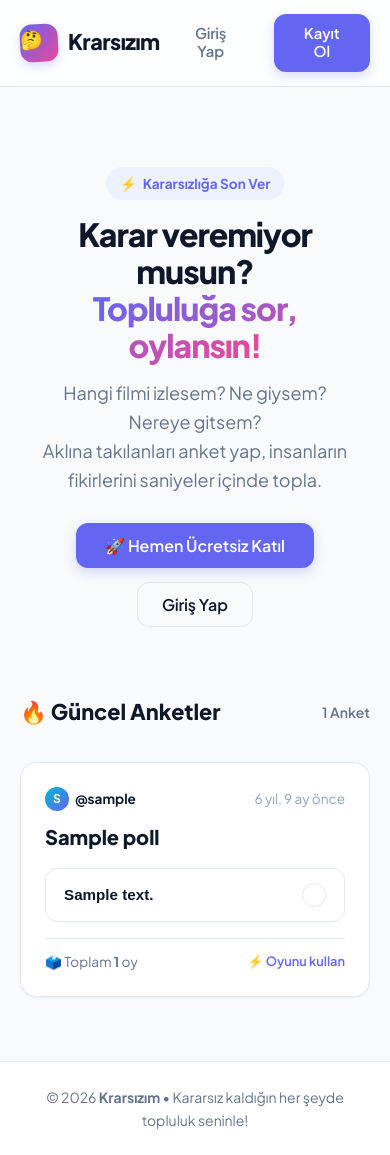
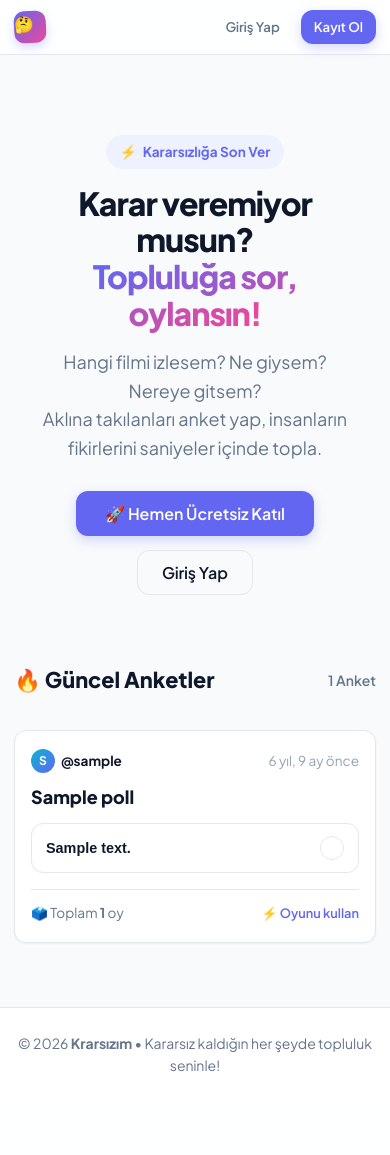
Before and after one commit to dirganozan/Kararsizim, a Django app: page / in a window 390 px wide. After the commit the page ends 1072 px from the top, so only its background shows below. Run offline with Django 5.2, Linux system fonts and the light colour scheme; tables that the repository leaves empty hold one stand-in row (values such as "Sample post").

Commit message:
feat: Faz 4 - UI/UX cilalama, responsive iyilestirmeleri ve Vercel deployment yapilandirmasi

```diff
--- a/static/core/css/style.css
+++ b/static/core/css/style.css
@@ -920,3 +920,133 @@ a:hover {
 .poll-card.just-voted {
   animation: voteGlow 0.3s ease-out;
 }
+
+/* ==========================================================================
+   FAZ 4: UI/UX POLISHING, MICRO-INTERACTIONS & RESPONSIVE POLISH
+   ========================================================================== */
+
+/* Custom Sleek Scrollbar */
+::-webkit-scrollbar {
+  width: 8px;
+  height: 8px;
+}
+
+::-webkit-scrollbar-track {
+  background: #F1F5F9;
+}
+
+::-webkit-scrollbar-thumb {
+  background: #CBD5E1;
+  border-radius: 9999px;
+}
+
+::-webkit-scrollbar-thumb:hover {
+  background: #94A3B8;
+}
+
+/* Shimmer Highlight on Progress Fill */
+.poll-progress-fill::after {
+  content: '';
+  position: absolute;
+  top: 0;
+  left: 0;
+  right: 0;
+  bottom: 0;
+  background: linear-gradient(
+    90deg,
+    rgba(255, 255, 255, 0) 0%,
+    rgba(255, 255, 255, 0.35) 50%,
+    rgba(255, 255, 255, 0) 100%
+  );
+  transform: translateX(-100%);
+  animation: progressShimmer 2.2s infinite;
+}
+
+@keyframes progressShimmer {
+  100% {
+    transform: translateX(100%);
+  }
+}
+
+/* Polished Empty State */
+.phase-card {
+  transition: transform 0.2s ease, box-shadow 0.2s ease;
+}
+
+.phase-card:hover {
+  box-shadow: var(--shadow-md);
+}
+
+/* Enhanced Responsive Styles */
+@media (max-width: 640px) {
+  .container {
+    padding: 0 14px;
+  }
+
+  .navbar {
+    padding: 10px 0;
+  }
+
+  .brand-logo {
+    font-size: 1.15rem;
+  }
+
+  .brand-icon {
+    width: 32px;
+    height: 32px;
+    font-size: 1rem;
+    border-radius: 10px;
+  }
+
+  .nav-links {
+    gap: 8px;
+  }
+
+  .nav-links .btn {
+    padding: 8px 12px;
+    font-size: 0.825rem;
+  }
+
+  .user-chip {
+    padding: 4px 10px;
+    font-size: 0.825rem;
+  }
+
+  .poll-card {
+    padding: 18px 16px;
+    border-radius: var(--radius-md);
+  }
+
+  .poll-question {
+    font-size: 1.125rem;
+    margin-bottom: 14px;
+  }
+
+  .poll-option-btn {
+    padding: 12px 14px;
+    font-size: 0.9rem;
+  }
+
+  .poll-progress-content {
+    padding: 11px 14px;
+    font-size: 0.875rem;
+  }
+
+  .modal-dialog {
+    padding: 24px 18px;
+    border-radius: var(--radius-lg);
+  }
+
+  .modal-title {
+    font-size: 1.2rem;
+  }
+}
+
+@media (max-width: 400px) {
+  .brand-logo span:not(.brand-icon) {
+    display: none;
+  }
+  .user-chip span.username-text {
+    display: none;
+  }
+}
```
Also changed, not shown: krarsizim_project/settings.py (+9 -0 lines), krarsizim_project/wsgi.py (+4 -4 lines), README.md (added), vercel.json (added), 1 other file.
